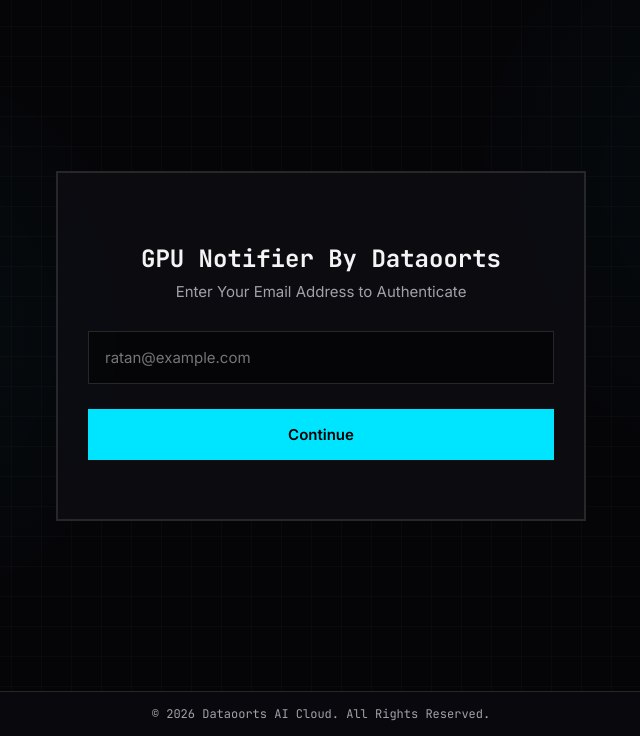
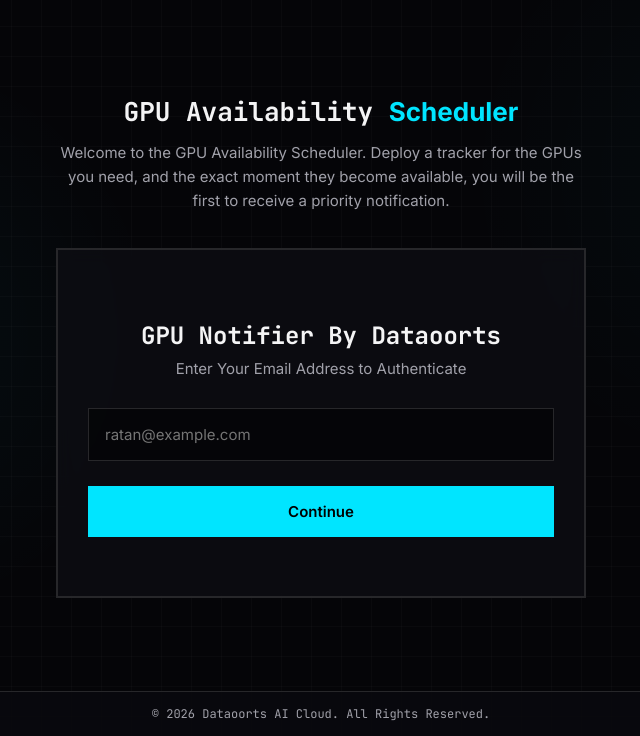
Before and after one commit to vishwarg007/notifier, a FastAPI app: page / in a window 1280 px wide. Shown: the part 64-800 px from the top of the page, without its empty margins (319-959 px from the left). Run offline with FastAPI, Linux system fonts and the light colour scheme; data that the repository does not hold is empty.

Commit message:
Update index.html

```diff
--- a/templates/index.html
+++ b/templates/index.html
@@ -131,6 +131,19 @@
         ========================================= */
         .login-screen {
             flex: 1; display: flex; align-items: center; justify-content: center; padding: 20px;
+        }
+        .login-wrapper {
+            width: 100%; max-width: 530px; display: flex; flex-direction: column; align-items: center;
+        }
+        .intro-wrapper {
+            text-align: center; margin-bottom: 35px; width: 100%;
+        }
+        .intro-title {
+            font-family: 'JetBrains Mono', monospace; font-size: 26px; color: var(--text-main); margin-bottom: 12px; font-weight: 700;
+        }
+        .intro-title span { color: var(--accent); }
+        .intro-desc {
+            color: var(--text-muted); font-size: 15px; line-height: 1.6; max-width: 600px; margin: 0 auto;
         }
         .login-card {
             width: 100%; max-width: 530px; min-height: 350px;
@@ -332,6 +345,9 @@
             /* Hide divider if screen is too small to prevent weird wrapping */
             .info-divider { display: none; }
             .info-row { flex-direction: column; align-items: flex-start; gap: 8px; }
+
+            .intro-title { font-size: 22px; }
+            .intro-desc { font-size: 14px; }
         }
     </style>
 </head>
@@ -358,6 +374,11 @@
     <main>
         <!-- LOGIN SCREEN -->
         <section id="loginScreen" class="login-screen hidden">
+            <div class="login-wrapper">
+                <div class="intro-wrapper">
+                    <div class="intro-title">GPU Availability <span>Scheduler</span></div>
+                    <div class="intro-desc">Welcome to the GPU Availability Scheduler. Deploy a tracker for the GPUs you need, and the exact moment they become available, you will be the first to receive a priority notification.</div>
+                </div>
                 <div class="login-card">
                     <h2>GPU Notifier By Dataoorts</h2>
                     <div class="subtitle">Enter Your Email Address to Authenticate</div>
@@ -368,10 +389,16 @@
                         <button class="btn" type="submit">Continue</button>
                     </form>
                 </div>
+            </div>
         </section>
 
         <!-- MAIN APP -->
         <section id="app" class="container hidden">
+            <div class="intro-wrapper">
+                <div class="intro-title">GPU Availability <span>Scheduler</span></div>
+                <div class="intro-desc">Welcome to the GPU Availability Scheduler. Deploy a tracker for the GPUs you need, and the exact moment they become available, you will be the first to receive a priority notification.</div>
+            </div>
+
             <div class="tabs">
                 <button class="tab-button active" data-index="0">Add Tracker</button>
                 <button class="tab-button" data-index="1">Manage Tracker</button>
@@ -641,7 +668,6 @@
 
         // =========================================
         // ADD CONFIG
-        // =========================================
         document.getElementById("addForm").addEventListener("submit", async (e) => {
             e.preventDefault();
             const value1 = addValue1Input.value.trim();
```
Lines whose indentation alone changed are shown as unchanged.
